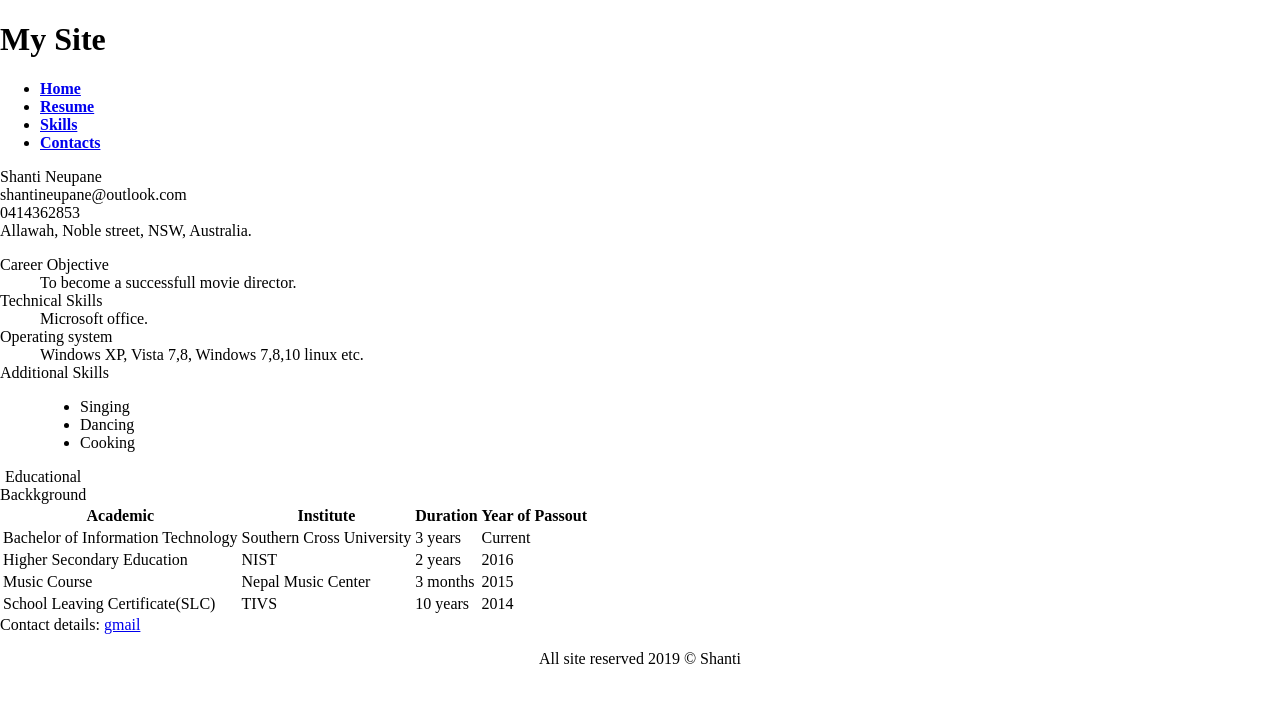
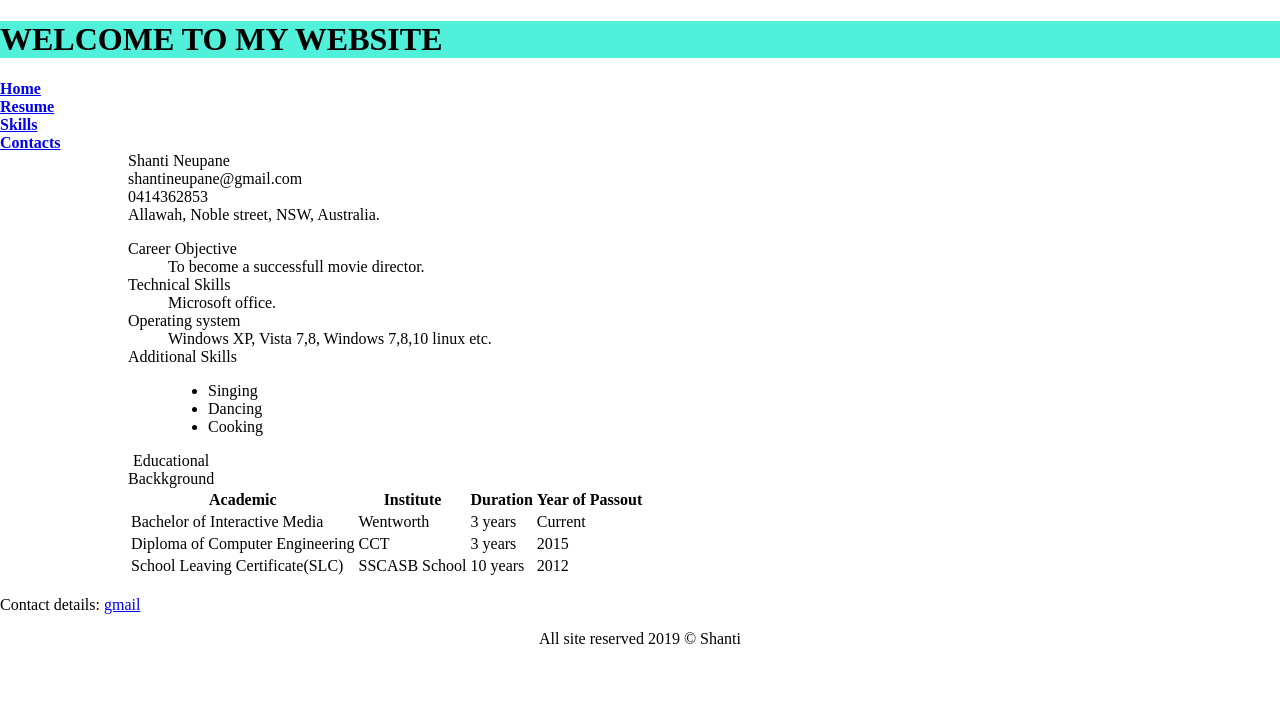
Before and after one commit to neWpaneshant01/finalproject, a plain HTML site: page resume.html in a window 1280 px wide. Drawn offline with Linux system fonts and the light colour scheme.

Commit message:
css and picture

```diff
--- a/css/style.css
+++ b/css/style.css
@@ -5,3 +5,15 @@ body{
 .content{
 	margin: 0 10% 0 10%;
 }
+
+.title{
+
+	background-color:#51f0db;
+
+}
+
+.nav ul {
+  list-style-type: none;
+  margin: 0;
+  padding: 0;
+}
--- a/resume.html
+++ b/resume.html
@@ -8,12 +8,12 @@
 <body>
 	<div id="header">
 
-		<h1 id="title"> My Site </h1>
+		<h1 class="title">WELCOME TO MY WEBSITE  </h1>
 	</div>
 
 
 	<div id="left_column">
-	<div id="nav">
+	<div class="nav">
 		<ul>
 			<li> <a href="index.html" class="button"> <b> Home </b> </a> </li>
 			<li> <a href="resume.html" class="button"> <b> Resume </b> </a> </li>
@@ -23,9 +23,9 @@
 	</div>
 	</div>
 
-	<div id="content">
+	<div class="content">
 			Shanti Neupane <br>
-			shantineupane@outlook.com <br>
+			shantineupane@gmail.com <br>
 			0414362853 <br>
 			Allawah, Noble street, NSW, Australia.<br>
 			<dl>
@@ -59,31 +59,28 @@
          <th>Year of Passout</th>
        </tr>
        <tr>
-         <td>Bachelor of Information Technology</td>
-         <td>Southern Cross University</td>
+         <td>Bachelor of Interactive Media</td>
+         <td>Wentworth </td>
          <td>3 years</td>
          <td>Current</td>
        </tr>
        <tr>
-         <td>Higher Secondary Education</td>
-         <td>NIST</td>
-         <td>2 years</td>
-         <td>2016</td>
-       </tr>
-       <tr>
-         <td>Music Course</td>
-         <td>Nepal Music Center</td>
-         <td>3 months</td>
+         <td>Diploma of Computer Engineering</td>
+         <td>CCT</td>
+         <td>3 years</td>
          <td>2015</td>
        </tr>
+
        <tr>
          <td>School Leaving Certificate(SLC)</td>
-         <td>TIVS</td>
+         <td>SSCASB School</td>
          <td>10 years</td>
-         <td>2014</td>
+         <td>2012</td>
        </tr>
    </table>
 	</div>
+
+	<br>
 
 	<div id="right_column">
 
```
Also changed, not shown: contacts.html (+2 -2 lines), index.html (+5 -3 lines), skills.html (+4 -3 lines), images/mypic.jpg (added).
